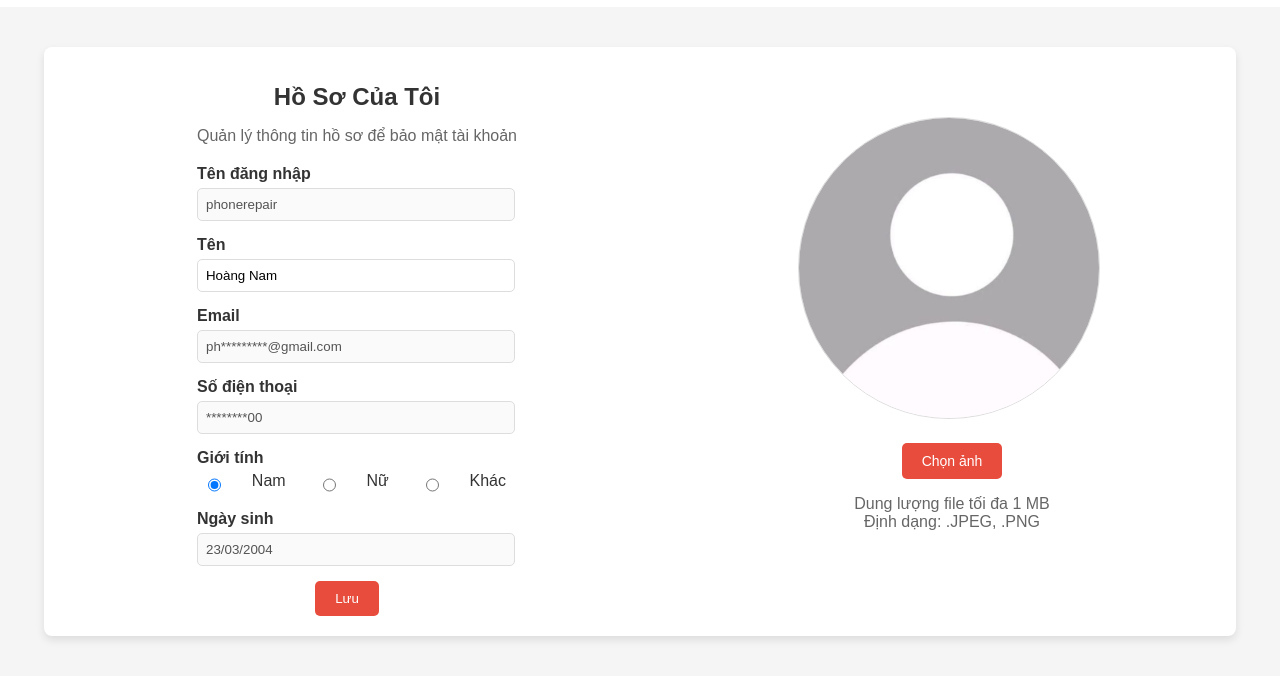
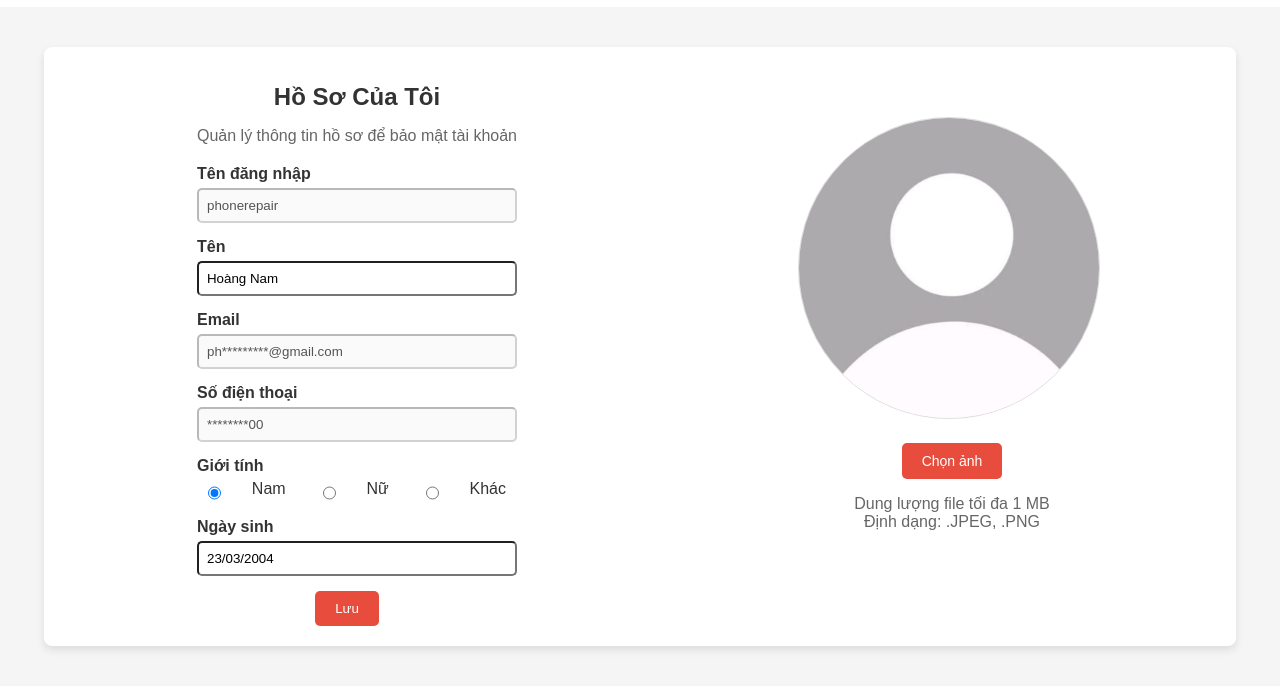
Before and after one commit to DaoDuyNhat/WebDatLichSuaDienThoai, a plain HTML site: page User/Account.html in a window 1280 px wide. Shown: the part 98-791 px from the top of the page. Drawn offline with Linux system fonts and the light colour scheme.

```diff
--- a/CSS/BodyAccount.css
+++ b/CSS/BodyAccount.css
@@ -40,7 +40,7 @@
 input[type="file"] {
     width: calc(100% - 20px);
     padding: 8px;
-    border: 1px solid #ddd;
+
     border-radius: 5px;
 }
 
--- a/User/Account.html
+++ b/User/Account.html
@@ -48,7 +48,7 @@
 
         <div class="form-group">
             <label for="name">Tên</label>
-            <input type="text" id="name" name="name" value="Hoàng Nam">
+            <input type="text" id="name" name="name" value="Hoàng Nam" >
         </div>
 
         <div class="form-group">
@@ -77,7 +77,7 @@
 
         <div class="form-group">
             <label for="birthdate">Ngày sinh</label>
-            <input type="text" id="birthdate" name="birthdate" value="23/03/2004" disabled>
+            <input type="text" id="birthdate" name="birthdate" value="23/03/2004" >
         </div>
 
         <div style="text-align: center; margin-right: 20px">
```
Also changed, not shown: index.html (+1 -3 lines).
